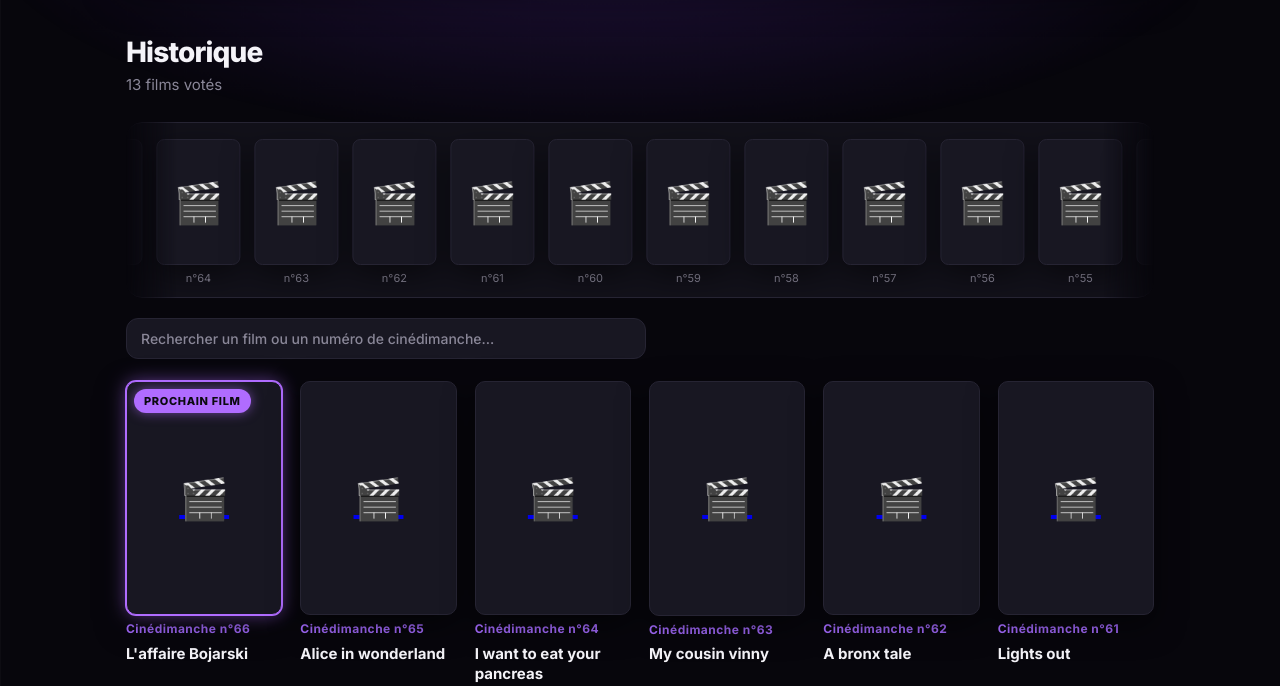
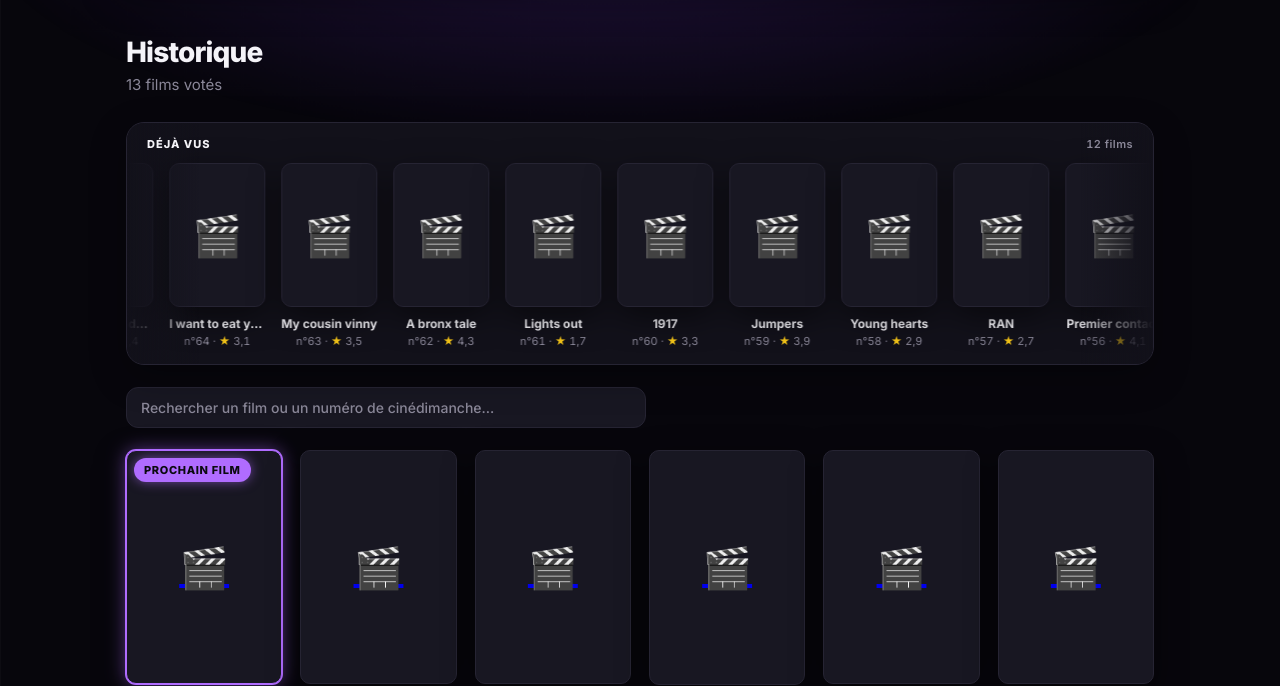
Before and after one commit to francktonn/cinedimanche, a plain HTML site: page index.html in a window 1280 px wide. Both pictures are taken after a click on the link "Historique". Shown: the part 74-760 px from the top of the page. Drawn offline with Linux system fonts and the light colour scheme; no server answers.

Commit message:
Add files via upload

```diff
--- a/index.html
+++ b/index.html
@@ -330,16 +330,29 @@ body:not(.tab-next) #prochain{display:none}
 .nextedit input{flex:1 1 200px}
 .nextnote{color:var(--muted);font-size:13px;margin:10px 0 0}
 /* ===== historique : bannière défilante + recherche ===== */
-.hbanner{position:relative;overflow:hidden;margin:0 0 20px;padding:16px 0 12px;background:var(--surface);border:1px solid var(--line);border-radius:16px;
--webkit-mask-image:linear-gradient(90deg,transparent,#000 5%,#000 95%,transparent);mask-image:linear-gradient(90deg,transparent,#000 5%,#000 95%,transparent)}
+.hbanner{position:relative;overflow:hidden;margin:0 0 22px;padding:14px 0 16px;background:var(--surface);border:1px solid var(--line);border-radius:18px;box-shadow:0 12px 36px rgba(0,0,0,.28)}
+/* fondu sur les bords (sur la zone des affiches seulement, la bordure reste nette) */
+.hbanner::before,.hbanner::after{content:"";position:absolute;top:0;bottom:0;width:72px;z-index:2;pointer-events:none}
+.hbanner::before{left:0;background:linear-gradient(90deg,var(--surface),rgba(18,17,26,0))}
+.hbanner::after{right:0;background:linear-gradient(270deg,var(--surface),rgba(18,17,26,0))}
+.hbhead{position:relative;z-index:3;display:flex;justify-content:space-between;align-items:baseline;gap:12px;padding:0 20px 12px;font-size:11px;font-weight:700;letter-spacing:.09em;text-transform:uppercase;color:var(--muted)}
+.hbhead b{color:var(--text);font-weight:800}
+.hbhead span{font-weight:600;letter-spacing:.04em;text-transform:none;font-variant-numeric:tabular-nums}
 .hbanner[hidden]{display:none}
-.hbtrack{display:flex;width:max-content;animation:hmarq var(--dur,60s) linear infinite}
+.hbtrack{display:flex;width:max-content;will-change:transform;animation:hmarq var(--dur,60s) linear infinite}
 .hbanner:hover .hbtrack,.hbanner:focus-within .hbtrack{animation-play-state:paused}
 .hbgroup{display:flex;flex:none}
 @keyframes hmarq{to{transform:translateX(-50%)}}
-.hbitem{flex:none;width:84px;margin-right:14px;text-decoration:none;color:var(--text);text-align:center}
-.hbitem .poster{width:84px;margin:0;border-radius:8px}
-.hbitem small{display:block;margin-top:6px;font-size:11px;color:var(--muted);white-space:nowrap;overflow:hidden;text-overflow:ellipsis}
+.hbitem{flex:none;display:block;width:96px;margin-right:16px;text-decoration:none;color:var(--text);text-align:center;transition:transform .3s cubic-bezier(.2,.8,.2,1),opacity .3s}
+.hbitem .poster{width:96px;margin:0;border-radius:10px}
+.hbitem strong{display:block;margin-top:9px;font-size:12px;font-weight:700;line-height:1.25;white-space:nowrap;overflow:hidden;text-overflow:ellipsis}
+.hbitem small{display:block;margin-top:3px;font-size:11px;color:var(--muted);white-space:nowrap;overflow:hidden;text-overflow:ellipsis;font-variant-numeric:tabular-nums}
+.hbitem small i{font-style:normal;color:var(--gold)}
+/* au survol : on met le film visé en avant, les autres s'estompent */
+@media(hover:hover){
+  .hbtrack:hover .hbitem{opacity:.5}
+  .hbtrack:hover .hbitem:hover,.hbtrack .hbitem:focus-visible{opacity:1;transform:translateY(-5px)}
+}
 .hsearch{display:flex;align-items:center;gap:12px;flex-wrap:wrap;margin:0 0 22px}
 .hsearch input{flex:1 1 280px;max-width:520px}
 .hres{color:var(--muted);font-size:13px}
@@ -504,7 +517,7 @@ html{-webkit-text-size-adjust:100%;text-size-adjust:100%}
   .hadd button{flex:1 1 45%}
   .hsearch input{flex:1 1 100%;max-width:none}
   .hgrid{grid-template-columns:repeat(2,minmax(0,1fr));gap:14px}
-  .hbitem,.hbitem .poster{width:70px}
+  .hbitem,.hbitem .poster{width:80px}.hbitem{margin-right:12px}.hbhead{padding:0 14px 10px}.hbanner::before,.hbanner::after{width:36px}
   /* letterboxd */
   .lbgrid{grid-template-columns:repeat(2,minmax(0,1fr));gap:12px}
   .lbcard{padding:16px 8px 14px}
@@ -1694,11 +1707,13 @@ html{-webkit-text-size-adjust:100%;text-size-adjust:100%}
     var bx=$('histbanner');if(!bx)return;
     if(!items.length){bx.hidden=true;bx.innerHTML='';bannerSig='';return}
     items.forEach(function(h){loadPoster(h.film)});
-    var sig=items.map(function(h){return h.film+'|'+h.num+'|'+(posters[h.film]||'')}).join('§');
+    var sig=items.map(function(h){var n0=window.CINE_NOTES&&window.CINE_NOTES[h.film];return h.film+'|'+h.num+'|'+(posters[h.film]||'')+'|'+((n0&&n0.avg)||'')}).join('§');
     if(sig===bannerSig)return;
     bannerSig=sig;bx.hidden=false;bx.innerHTML='';
+    var hd=el('div','hbhead'),hl=el('b','','Déjà vus'),hr=el('span','',items.length+' film'+(items.length>1?'s':''));
+    hd.appendChild(hl);hd.appendChild(hr);bx.appendChild(hd);
     var reps=Math.max(1,Math.ceil(14/items.length)),tr=el('div','hbtrack');
-    tr.style.setProperty('--dur',Math.max(30,items.length*reps*4)+'s');
+    tr.style.setProperty('--dur',Math.max(36,items.length*reps*4.5)+'s');
     for(var c=0;c<2;c++){
       var g=el('div','hbgroup'+(c?' dup':''));
       if(c)g.setAttribute('aria-hidden','true');
@@ -1708,7 +1723,12 @@ html{-webkit-text-size-adjust:100%;text-size-adjust:100%}
         var pa=el('span','poster'),src=posters[h.film];
         if(src){var im=el('img');im.src=src;im.alt=c?'':'Affiche : '+h.film;im.loading='lazy';pa.appendChild(im)}
         else pa.appendChild(el('span','noposter','🎬'));
-        a.appendChild(pa);a.appendChild(el('small','',h.num?'n°'+h.num:h.film));
+        a.appendChild(pa);a.appendChild(el('strong','',h.film));
+        var sm=el('small',''),nt0=window.CINE_NOTES&&window.CINE_NOTES[h.film];
+        if(h.num)sm.appendChild(document.createTextNode('n°'+h.num));
+        if(nt0&&nt0.avg){if(h.num)sm.appendChild(document.createTextNode(' · '));sm.appendChild(el('i','','★'));sm.appendChild(document.createTextNode(' '+nt0.avg.toFixed(1).replace('.',',')))}
+        if(!sm.firstChild)sm.textContent='\u00a0';
+        a.appendChild(sm);
         g.appendChild(a);
       });
       tr.appendChild(g);
```
